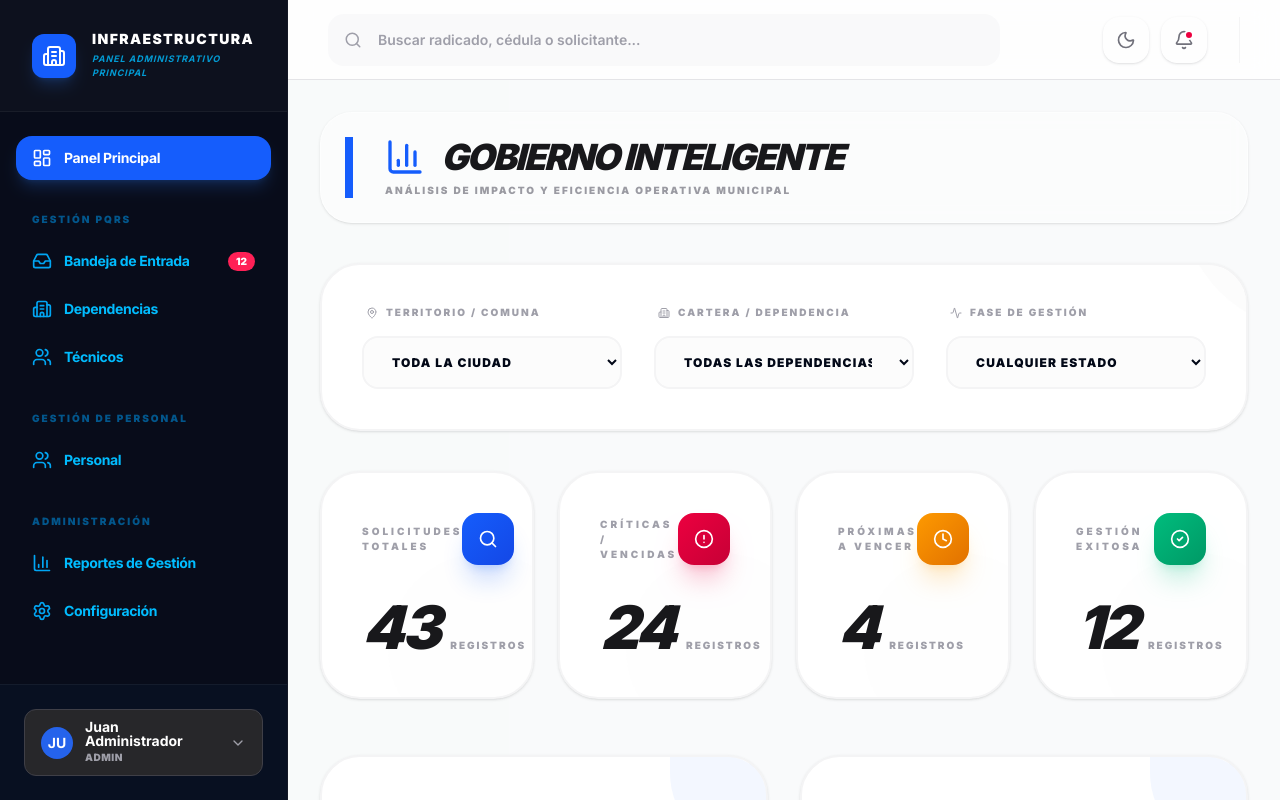
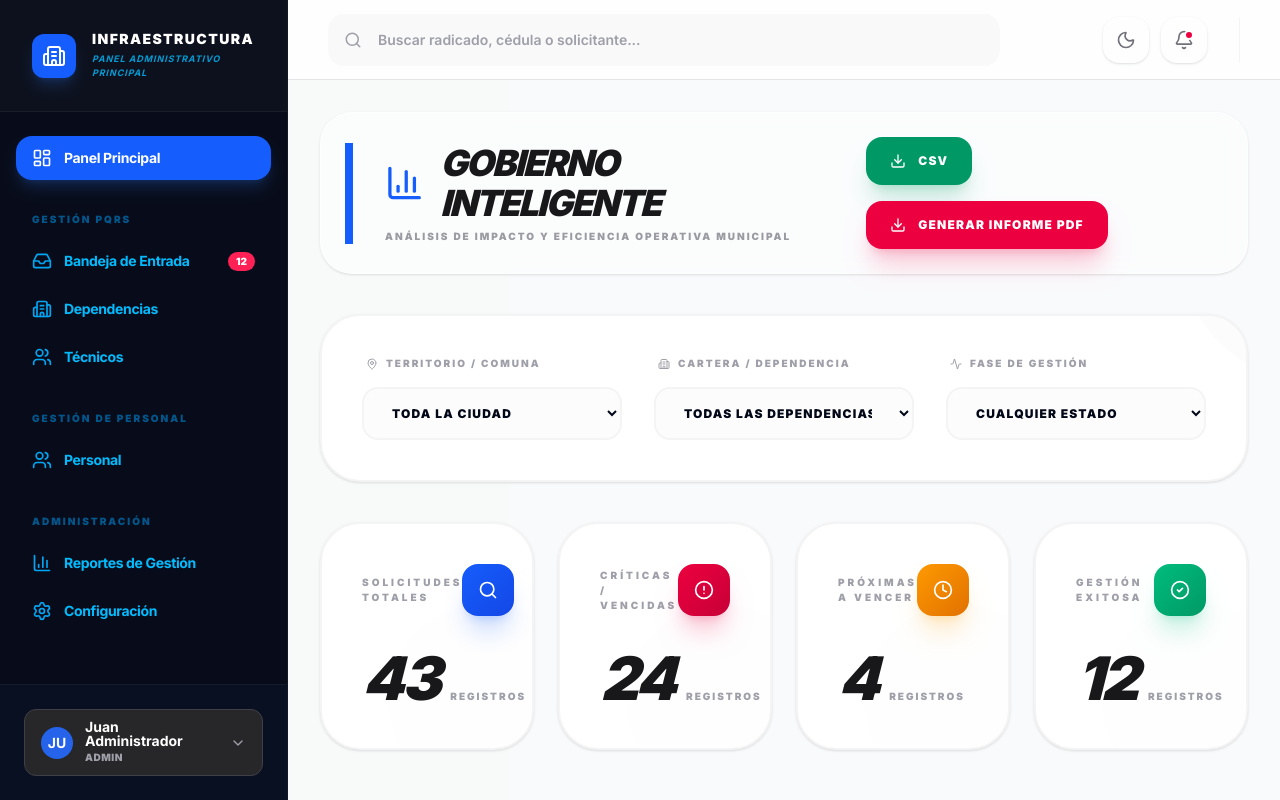
Before and after one commit to juanchosierrar/GS_PQRS_INFRA_PEREIRA, a Next.js app: page /pqrs/admin in a window 1280 px wide. Built offline with nearby package versions, Linux system fonts and the light colour scheme.

Commit message:
feat: improve PDF reports and add CSV export to dashboard

```diff
--- a/src/app/admin/inbox/page.tsx
+++ b/src/app/admin/inbox/page.tsx
@@ -189,70 +189,113 @@ function InboxContent() {
         const doc = new jsPDF();
         const dateStr = format(new Date(), 'dd/MM/yyyy HH:mm');
 
+        // Decoración Superior (Franja Azul)
+        doc.setFillColor(37, 99, 235);
+        doc.rect(0, 0, 210, 40, 'F');
+
         // Header
-        doc.setFontSize(18);
+        doc.setTextColor(255, 255, 255);
+        doc.setFontSize(22);
         doc.setFont('helvetica', 'bold');
-        doc.text('SECRETARÍA DE INFRAESTRUCTURA', 105, 20, { align: 'center' });
+        doc.text('SECRETARÍA DE INFRAESTRUCTURA', 105, 18, { align: 'center' });
         doc.setFontSize(12);
-        doc.text('Alcaldía de Pereira - Reporte de Gestión PQRS', 105, 28, { align: 'center' });
+        doc.setFont('helvetica', 'normal');
+        doc.text('Alcaldía de Pereira - Panel de Control PQRS', 105, 26, { align: 'center' });
 
-        // Info & Filters
+        // Info General (Cuadro Blanco Superior)
+        doc.setFillColor(255, 255, 255);
+        doc.roundedRect(14, 45, 182, 35, 3, 3, 'F');
+        doc.setDrawColor(229, 231, 235);
+        doc.roundedRect(14, 45, 182, 35, 3, 3, 'S');
+
+        doc.setTextColor(31, 41, 55);
         doc.setFontSize(10);
+        doc.setFont('helvetica', 'bold');
+        doc.text('INFORME TÉCNICO DE GESTIÓN', 20, 52);
+
         doc.setFont('helvetica', 'normal');
-        doc.text(`Fecha de generación: ${dateStr}`, 14, 40);
+        doc.setFontSize(9);
+        doc.text(`Fecha de Emisión: ${dateStr}`, 20, 58);
+        doc.text(`Usuario: ${user?.nombre || 'Administrador'}`, 20, 63);
 
-        let filterText = 'Filtros aplicados: ';
-        if (filterDependencia) {
-            const depName = DEPENDENCIAS.find(d => d.id === filterDependencia)?.nombre;
-            filterText += `Dependencia: ${depName} | `;
-        }
-        if (filterComuna) filterText += `Comuna: ${filterComuna} | `;
-        if (filterEstado) filterText += `Estado: ${filterEstado} | `;
-        if (searchTerm) filterText += `Búsqueda: "${searchTerm}" | `;
-        if (!filterDependencia && !filterComuna && !filterEstado && !searchTerm) filterText += 'Ninguno';
+        const activeFilters = [];
+        if (filterDependencia) activeFilters.push(`Dep: ${DEPENDENCIAS.find(d => d.id === filterDependencia)?.nombre}`);
+        if (filterComuna) activeFilters.push(`Comuna: ${filterComuna}`);
+        if (filterEstado) activeFilters.push(`Estado: ${filterEstado}`);
+        if (searchTerm) activeFilters.push(`Búsqueda: "${searchTerm}"`);
 
-        doc.text(filterText.endsWith(' | ') ? filterText.slice(0, -3) : filterText, 14, 46);
+        doc.setFont('helvetica', 'bold');
+        doc.text('Filtros Activos:', 20, 71);
+        doc.setFont('helvetica', 'normal');
+        doc.text(activeFilters.length > 0 ? activeFilters.join(' | ') : 'Todos los registros', 48, 71);
 
-        // Stats Summary
+        // Stats Summary Cards (Simuladas)
         const criticalCount = baseFilteredPQRs.filter(p => isPast(parseISO(p.fechaVencimiento)) && p.estado !== 'RESUELTA').length;
         const soonCount = baseFilteredPQRs.filter(p => {
             const dias = differenceInDays(parseISO(p.fechaVencimiento), new Date());
             return dias <= 2 && dias >= 0 && p.estado !== 'RESUELTA';
         }).length;
+        const resolvedCount = baseFilteredPQRs.filter(p => p.estado === 'RESUELTA' || p.estado === 'CERRADA').length;
 
-        doc.setFont('helvetica', 'bold');
-        doc.text('Resumen de Gestión:', 14, 56);
-        doc.setFont('helvetica', 'normal');
-        doc.text(`Total Radicados: ${filteredPQRs.length}`, 14, 62);
-        doc.text(`Críticas/Vencidas: ${criticalCount}`, 70, 62);
-        doc.text(`Próximas a vencer: ${soonCount}`, 130, 62);
+        const startYStats = 85;
+        const cardWidth = 42;
+
+        const drawStat = (x: number, title: string, value: string | number, color: [number, number, number]) => {
+            doc.setFillColor(249, 250, 251);
+            doc.roundedRect(x, startYStats, cardWidth, 20, 2, 2, 'F');
+            doc.setDrawColor(color[0], color[1], color[2]);
+            doc.line(x, startYStats + 20, x + cardWidth, startYStats + 20);
+
+            doc.setFontSize(7);
+            doc.setTextColor(107, 114, 128);
+            doc.setFont('helvetica', 'bold');
+            doc.text(title.toUpperCase(), x + 21, startYStats + 7, { align: 'center' });
+
+            doc.setFontSize(11);
+            doc.setTextColor(color[0], color[1], color[2]);
+            doc.text(String(value), x + 21, startYStats + 15, { align: 'center' });
+        };
+
+        drawStat(14, 'Total PQRS', filteredPQRs.length, [37, 99, 235]);
+        drawStat(60, 'Críticas', criticalCount, [220, 38, 38]);
+        drawStat(106, 'Por Vencer', soonCount, [217, 119, 6]);
+        drawStat(152, 'Resueltas', resolvedCount, [5, 150, 105]);
 
         // Table
-        (doc as any).autoTable({
-            startY: 70,
+        autoTable(doc, {
+            startY: 112,
             head: [['Radicado', 'Fecha', 'Título', 'Ciudadano', 'Estado', 'Dependencia']],
             body: filteredPQRs.map(pqr => [
                 pqr.radicado,
                 format(parseISO(pqr.fechaCreacion), 'dd/MM/yy'),
-                pqr.titulo,
+                pqr.titulo.length > 40 ? pqr.titulo.substring(0, 38) + '...' : pqr.titulo,
                 pqr.ciudadano.nombre,
                 pqr.estado,
                 DEPENDENCIAS.find(d => d.id === pqr.dependenciaId)?.nombre || 'N/A'
             ]),
-            styles: { fontSize: 8, cellPadding: 2 },
-            headStyles: { fillColor: [37, 99, 235], textColor: 255, fontStyle: 'bold' },
-            alternateRowStyles: { fillColor: [245, 247, 250] },
-            margin: { top: 70 },
+            styles: { fontSize: 8, cellPadding: 3, font: 'helvetica' },
+            headStyles: {
+                fillColor: [37, 99, 235],
+                textColor: 255,
+                fontStyle: 'bold',
+                halign: 'center'
+            },
+            columnStyles: {
+                0: { fontStyle: 'bold', textColor: [37, 99, 235] },
+                4: { halign: 'center' }
+            },
+            alternateRowStyles: { fillColor: [249, 250, 251] },
+            margin: { top: 112 },
         });
 
         // Footer
-        const pageCount = (doc as any).internal.getNumberOfPages();
+        const pageCount = (doc.internal as any).getNumberOfPages();
         for (let i = 1; i <= pageCount; i++) {
             doc.setPage(i);
             doc.setFontSize(8);
-            doc.setTextColor(150);
+            doc.setTextColor(156, 163, 175);
             doc.text(
-                `Página ${i} de ${pageCount} - Generado por el Sistema InfraPQR`,
+                `Página ${i} de ${pageCount} - Sistema de Gestión de Infraestructura Pereira - PQRS`,
                 105,
                 290,
                 { align: 'center' }
--- a/src/app/admin/page.tsx
+++ b/src/app/admin/page.tsx
@@ -19,6 +19,9 @@ import {
 } from 'recharts';
 import { cn } from '@/lib/utils';
 import StatCard from '@/components/StatCard';
+import jsPDF from 'jspdf';
+import autoTable from 'jspdf-autotable';
+import { Download } from 'lucide-react';
 
 function DashboardContent() {
     const searchParams = useSearchParams();
@@ -164,6 +167,113 @@ function DashboardContent() {
         };
     }, [filteredPQRs]);
 
+    const handleExportCSV = () => {
+        if (!filteredPQRs.length) return;
+        const headers = ["Radicado", "Fecha Creacion", "Titulo", "Ciudadano", "Estado", "Dependencia", "Comuna"];
+        const rows = filteredPQRs.map(pqr => {
+            const dep = DEPENDENCIAS.find(d => d.id === pqr.dependenciaId)?.nombre || 'N/A';
+            return [
+                pqr.radicado,
+                format(parseISO(pqr.fechaCreacion), 'dd/MM/yyyy'),
+                `"${pqr.titulo.replace(/"/g, '""')}"`,
+                `"${pqr.ciudadano.nombre.replace(/"/g, '""')}"`,
+                pqr.estado,
+                `"${dep}"`,
+                `"${pqr.ubicacion.comuna || 'N/A'}"`
+            ];
+        });
+        const csvContent = [headers.join(','), ...rows.map(row => row.join(','))].join('\n');
+        const blob = new Blob(["\ufeff" + csvContent], { type: 'text/csv;charset=utf-8;' });
+        const url = URL.createObjectURL(blob);
+        const link = document.createElement("a");
+        link.setAttribute("href", url);
+        link.setAttribute("download", `Reporte_Estadistico_PQRS_${format(new Date(), 'yyyy-MM-dd')}.csv`);
+        document.body.appendChild(link);
+        link.click();
+        document.body.removeChild(link);
+    };
+
+    const handleExportPDF = () => {
+        if (!filteredPQRs.length) return;
+        const doc = new jsPDF();
+        const dateStr = format(new Date(), 'dd/MM/yyyy HH:mm');
+
+        doc.setFillColor(8, 12, 26);
+        doc.rect(0, 0, 210, 45, 'F');
+
+        doc.setTextColor(255, 255, 255);
+        doc.setFontSize(22);
+        doc.setFont('helvetica', 'bold');
+        doc.text('ANÁLISIS DE GESTIÓN PEREIRA', 105, 20, { align: 'center' });
+        doc.setFontSize(10);
+        doc.setFont('helvetica', 'normal');
+        doc.text('REPORTE EJECUTIVO DE IMPACTO Y EFICIENCIA MUNICIPAL', 105, 30, { align: 'center' });
+
+        doc.setFillColor(255, 255, 255);
+        doc.roundedRect(14, 50, 182, 40, 3, 3, 'F');
+        doc.setDrawColor(229, 231, 235);
+        doc.roundedRect(14, 50, 182, 40, 3, 3, 'S');
+
+        doc.setTextColor(31, 41, 55);
+        doc.setFontSize(11);
+        doc.setFont('helvetica', 'bold');
+        doc.text('RESUMEN DE INDICADORES CLAVE (KPI)', 20, 58);
+
+        doc.setFont('helvetica', 'normal');
+        doc.setFontSize(9);
+        doc.text(`Fecha del Reporte: ${dateStr}`, 20, 65);
+        doc.text(`Total Solicitudes Analizadas: ${filteredPQRs.length}`, 20, 71);
+
+        const critical = filteredPQRs.filter(p => isPast(parseISO(p.fechaVencimiento)) && p.estado !== 'RESUELTA').length;
+        const resolved = filteredPQRs.filter(p => p.estado === 'RESUELTA' || p.estado === 'CERRADA').length;
+        const efficiency = ((resolved / filteredPQRs.length) * 100).toFixed(1);
+
+        doc.setFont('helvetica', 'bold');
+        doc.text(`PQRS Críticas: ${critical}`, 120, 65);
+        doc.text(`Tasa de Resolución: ${efficiency}%`, 120, 71);
+
+        doc.text('Distribución por Comuna:', 20, 100);
+        autoTable(doc, {
+            startY: 105,
+            head: [['Comuna / Sector', 'No. Radicados']],
+            body: (stats?.comuna.map(c => [c.name, c.value]) || []) as any[][],
+            theme: 'striped',
+            headStyles: { fillColor: [37, 99, 235] },
+            margin: { left: 14, right: 110 }
+        });
+
+        doc.text('Estado de Solicitudes:', 115, 100);
+        autoTable(doc, {
+            startY: 105,
+            head: [['Estado Actual', 'Cantidad']],
+            body: (stats?.status.map(s => [s.name, s.value]) || []) as any[][],
+            theme: 'striped',
+            headStyles: { fillColor: [16, 185, 129] },
+            margin: { left: 114 }
+        });
+
+        autoTable(doc, {
+            startY: (doc as any).lastAutoTable.finalY + 15,
+            head: [['Dependencia / Cartera', 'Solicitudes', 'Eficiencia %']],
+            body: (stats?.dep.map((d) => [
+                d.name,
+                d.value,
+                `${stats.depEfficiency.find(e => e.name === d.name)?.value || 0}%`
+            ]) || []) as any[][],
+            headStyles: { fillColor: [8, 12, 26] },
+        });
+
+        const pageCount = (doc.internal as any).getNumberOfPages();
+        for (let i = 1; i <= pageCount; i++) {
+            doc.setPage(i);
+            doc.setFontSize(8);
+            doc.setTextColor(150);
+            doc.text(`Informe de Gestión - Secretaría de Infraestructura - Pereira - Página ${i} de ${pageCount}`, 105, 290, { align: 'center' });
+        }
+
+        doc.save(`Reporte_Dashboard_PQRS_${format(new Date(), 'yyyyMMdd_HHmm')}.pdf`);
+    };
+
     if (isLoading) {
         return (
             <div className="flex flex-col items-center justify-center py-20 gap-4">
@@ -184,6 +294,22 @@ function DashboardContent() {
                     <p className="text-zinc-500 font-black text-[10px] tracking-[0.2em] uppercase opacity-70">
                         ANÁLISIS DE IMPACTO Y EFICIENCIA OPERATIVA MUNICIPAL
                     </p>
+                </div>
+                <div className="flex flex-wrap gap-4">
+                    <button
+                        onClick={handleExportCSV}
+                        className="flex items-center gap-3 px-6 py-4 bg-emerald-600 hover:bg-emerald-700 text-white rounded-2xl font-black text-xs uppercase tracking-widest transition-all shadow-xl shadow-emerald-600/20 hover:-translate-y-1 active:scale-95"
+                    >
+                        <Download className="h-4 w-4" />
+                        CSV
+                    </button>
+                    <button
+                        onClick={handleExportPDF}
+                        className="flex items-center gap-3 px-6 py-4 bg-rose-600 hover:bg-rose-700 text-white rounded-2xl font-black text-xs uppercase tracking-widest transition-all shadow-xl shadow-rose-600/20 hover:-translate-y-1 active:scale-95"
+                    >
+                        <Download className="h-4 w-4" />
+                        Generar Informe PDF
+                    </button>
                 </div>
             </div>
 
```
